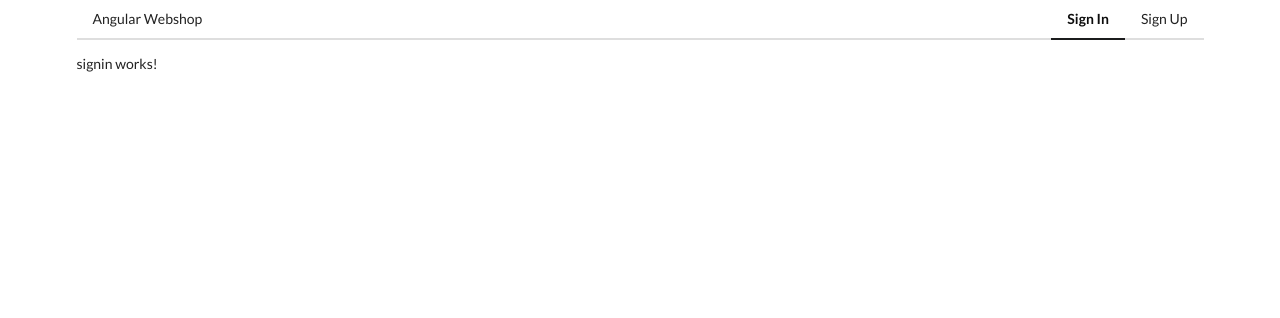
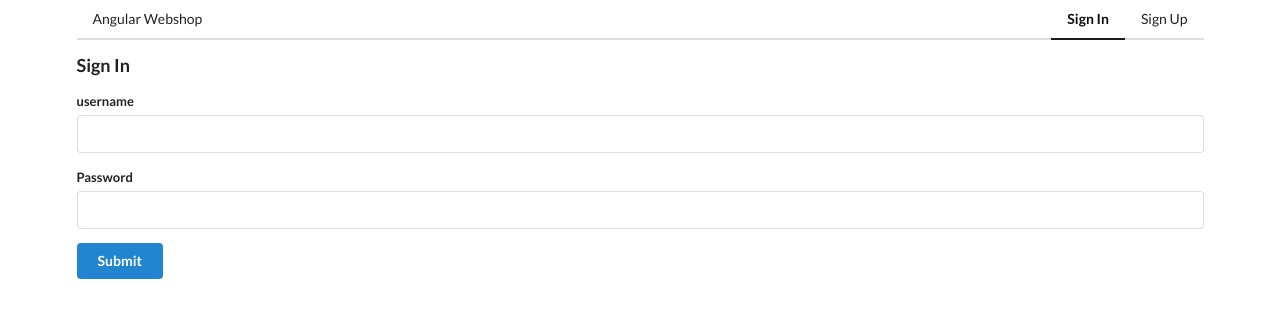
Before and after one commit to Aman07a/ng-webshop, an Angular app: page / in a window 1280 px wide. Shown: the top 318 px of the page. Built offline with nearby package versions, Linux system fonts and the light colour scheme; no server answers.

Commit message:
Building the Sign In Flow

```diff
--- a/src/app/auth/signin/signin.component.html
+++ b/src/app/auth/signin/signin.component.html
@@ -1 +1,17 @@
-<p>signin works!</p>
+<h3>Sign In</h3>
+
+<form class="ui form" [formGroup]="authForm">
+  <app-input
+    inputType="text"
+    label="username"
+    [control]="authForm.get('username')"
+  ></app-input>
+
+  <app-input
+    inputType="password"
+    label="Password"
+    [control]="authForm.get('password')"
+  ></app-input>
+
+  <button class="ui submit button primary">Submit</button>
+</form>
--- a/src/app/auth/signin/signin.component.ts
+++ b/src/app/auth/signin/signin.component.ts
@@ -1,8 +1,27 @@
-import { Component } from '@angular/core';
+import { Component, OnInit } from '@angular/core';
+import { FormControl, FormGroup, Validators } from '@angular/forms';
 
 @Component({
   selector: 'app-signin',
   templateUrl: './signin.component.html',
   styleUrls: ['./signin.component.css'],
 })
-export class SigninComponent {}
+export class SigninComponent implements OnInit {
+  authForm = new FormGroup({
+    username: new FormControl('', [
+      Validators.required,
+      Validators.minLength(3),
+      Validators.maxLength(20),
+      Validators.pattern(/^[a-z0-9]+$/),
+    ]),
+    password: new FormControl('', [
+      Validators.required,
+      Validators.minLength(4),
+      Validators.maxLength(20),
+    ]),
+  });
+
+  constructor() {}
+
+  ngOnInit() {}
+}
```
